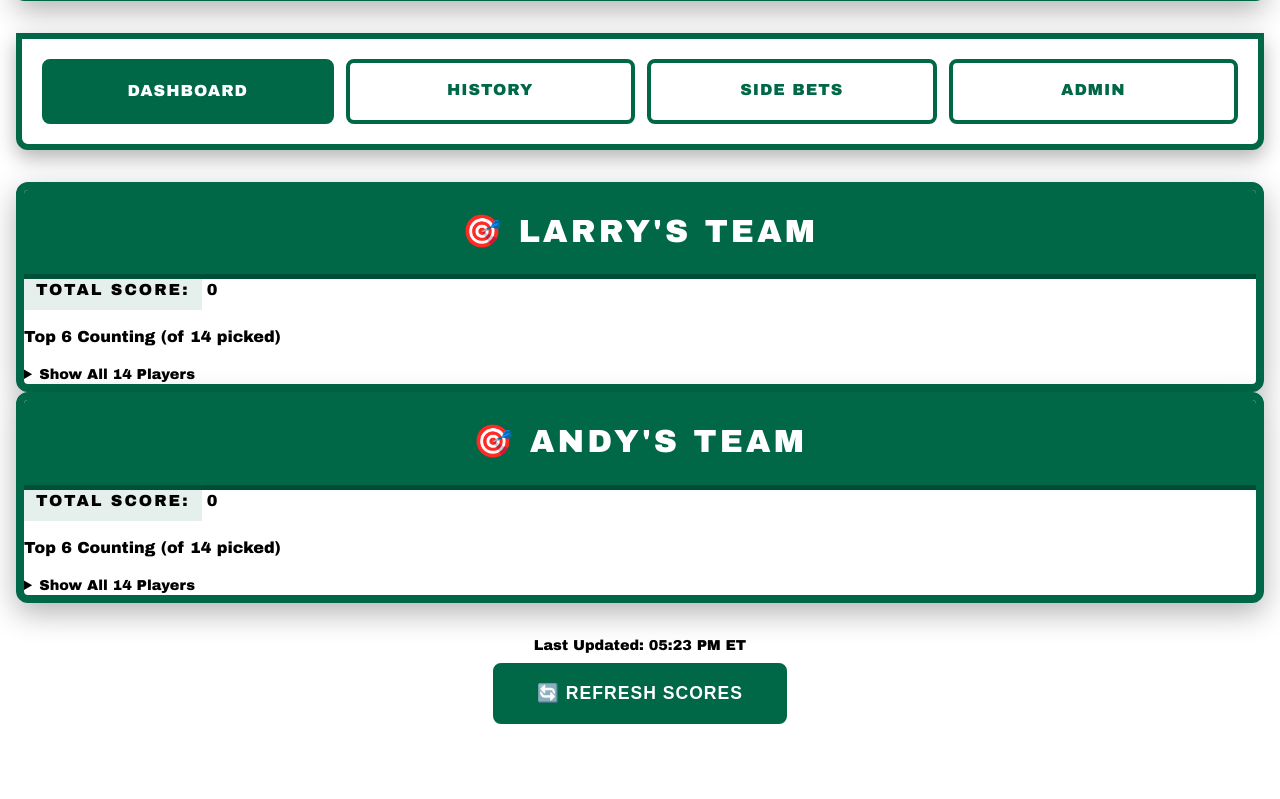
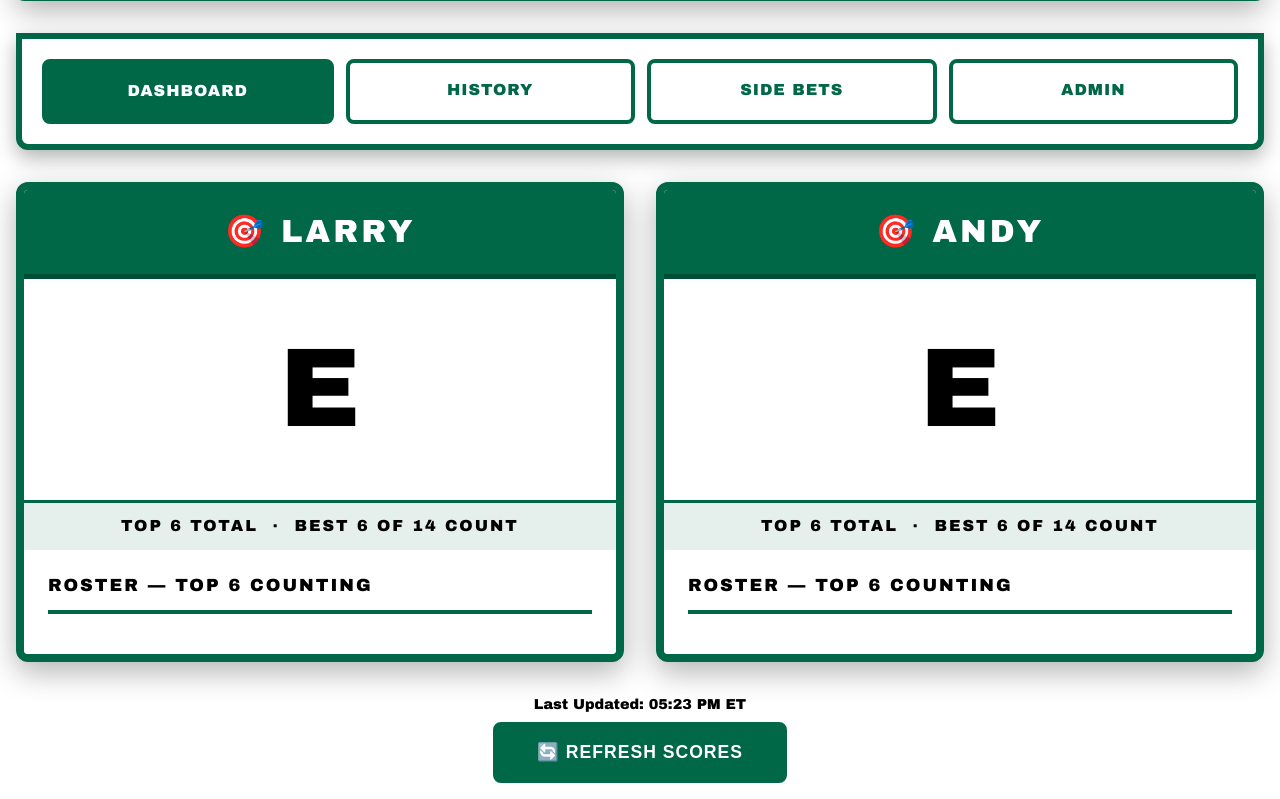
Before and after one commit to soverylarry/golf-betting-app, a Flask app: page / in a window 1280 px wide. Shown: the part 284-1083 px from the top of the page. Before the commit the page ends 1008 px from the top, so only its background shows below. Run offline with Flask 3, Linux system fonts and the light colour scheme.

Commit message:
Update index.html
hard coding update

```diff
--- a/templates/index.html
+++ b/templates/index.html
@@ -13,7 +13,6 @@
             <p class="tournament-name">{{ tournament_name }}</p>
             <p class="stakes">Stakes: {{ stakes }}</p>
         </header>
-
         <nav>
             <a href="{{ url_for('dashboard') }}" class="active">Dashboard</a>
             <a href="{{ url_for('history') }}">History</a>
@@ -21,109 +20,78 @@
             <a href="{{ url_for('admin') }}">Admin</a>
         </nav>
 
-        <!-- Scores Section -->
-        <div class="scores-container">
+        <!-- Scoreboard -->
+        <div class="scoreboard">
+
             <!-- Larry's Team -->
-            <div class="team-card larry-card">
-                <h2>🎯 Larry's Team</h2>
-                <div class="team-score">
-                    <span class="score-label">Total Score:</span>
-                    <span class="score-value {% if larry.total < andy.total %}winning{% elif larry.total > andy.total %}losing{% else %}tied{% endif %}">
-                        {{ larry.total }}
-                    </span>
+            <div class="team-card">
+                <h2>🎯 Larry</h2>
+                <div class="total-score {% if larry.total < andy.total %}winning{% elif larry.total > andy.total %}losing{% else %}tied{% endif %}">
+                    {% if larry.total == 0 %}E{% elif larry.total < 0 %}{{ larry.total }}{% else %}+{{ larry.total }}{% endif %}
                 </div>
+                <div class="score-label">TOP 6 TOTAL &nbsp;·&nbsp; BEST 6 OF 14 COUNT</div>
 
-                <h3 style="margin-top: 1.5rem; font-size: 1rem; color: var(--text-muted);">
-                    Top 6 Counting (of 14 picked)
-                </h3>
-                <div class="player-list">
-                    {% for player in larry.top_6 %}
-                    <div class="player-item">
+                <div class="players-list">
+                    <h3>Roster — Top 6 Counting</h3>
+                    {% for player in larry.all_players %}
+                    <div class="player-row {% if player.counting %}counting{% else %}bench{% endif %}">
                         <span class="player-name">{{ player.name }}</span>
-                        <span class="player-score {% if player.score|int < 0 %}under-par{% elif player.score|int > 0 %}over-par{% endif %}">
-                            {{ player.score }}
+                        <span class="player-score">
+                            {% if player.score == 0 %}E{% elif player.score < 0 %}{{ player.score }}{% else %}+{{ player.score }}{% endif %}
                         </span>
                         <span class="player-status">{{ player.thru }}</span>
                     </div>
                     {% endfor %}
+
+                    {% if larry.backup %}
+                    <div class="player-row backup-player">
+                        <span class="player-name">
+                            {{ larry.backup.name }}<span class="backup-badge">15TH ↩</span>
+                        </span>
+                        <span class="player-score">
+                            {% if larry.backup.score == 0 %}E{% elif larry.backup.score < 0 %}{{ larry.backup.score }}{% else %}+{{ larry.backup.score }}{% endif %}
+                        </span>
+                        <span class="player-status">{{ larry.backup.thru }}</span>
+                    </div>
+                    {% endif %}
                 </div>
-
-                <details style="margin-top: 1rem;">
-                    <summary style="cursor: pointer; color: var(--text-muted); font-size: 0.9rem;">
-                        Show All 14 Players
-                    </summary>
-                    <div class="player-list" style="margin-top: 0.5rem;">
-                        {% for player in larry.all_players %}
-                        <div class="player-item">
-                            <span class="player-name">{{ player.name }}</span>
-                            <span class="player-score {% if player.score|int < 0 %}under-par{% elif player.score|int > 0 %}over-par{% endif %}">
-                                {{ player.score }}
-                            </span>
-                            <span class="player-status">{{ player.thru }}</span>
-                        </div>
-                        {% endfor %}
-                    </div>
-                </details>
             </div>
 
             <!-- Andy's Team -->
-            <div class="team-card andy-card">
-                <h2>🎯 Andy's Team</h2>
-                <div class="team-score">
-                    <span class="score-label">Total Score:</span>
-                    <span class="score-value {% if andy.total < larry.total %}winning{% elif andy.total > larry.total %}losing{% else %}tied{% endif %}">
-                        {{ andy.total }}
-                    </span>
+            <div class="team-card">
+                <h2>🎯 Andy</h2>
+                <div class="total-score {% if andy.total < larry.total %}winning{% elif andy.total > larry.total %}losing{% else %}tied{% endif %}">
+                    {% if andy.total == 0 %}E{% elif andy.total < 0 %}{{ andy.total }}{% else %}+{{ andy.total }}{% endif %}
                 </div>
+                <div class="score-label">TOP 6 TOTAL &nbsp;·&nbsp; BEST 6 OF 14 COUNT</div>
 
-                <h3 style="margin-top: 1.5rem; font-size: 1rem; color: var(--text-muted);">
-                    Top 6 Counting (of 14 picked)
-                </h3>
-                <div class="player-list">
-                    {% for player in andy.top_6 %}
-                    <div class="player-item">
+                <div class="players-list">
+                    <h3>Roster — Top 6 Counting</h3>
+                    {% for player in andy.all_players %}
+                    <div class="player-row {% if player.counting %}counting{% else %}bench{% endif %}">
                         <span class="player-name">{{ player.name }}</span>
-                        <span class="player-score {% if player.score|int < 0 %}under-par{% elif player.score|int > 0 %}over-par{% endif %}">
-                            {{ player.score }}
+                        <span class="player-score">
+                            {% if player.score == 0 %}E{% elif player.score < 0 %}{{ player.score }}{% else %}+{{ player.score }}{% endif %}
                         </span>
                         <span class="player-status">{{ player.thru }}</span>
                     </div>
                     {% endfor %}
+
+                    {% if andy.backup %}
+                    <div class="player-row backup-player">
+                        <span class="player-name">
+                            {{ andy.backup.name }}<span class="backup-badge">15TH ↩</span>
+                        </span>
+                        <span class="player-score">
+                            {% if andy.backup.score == 0 %}E{% elif andy.backup.score < 0 %}{{ andy.backup.score }}{% else %}+{{ andy.backup.score }}{% endif %}
+                        </span>
+                        <span class="player-status">{{ andy.backup.thru }}</span>
+                    </div>
+                    {% endif %}
                 </div>
+            </div>
 
-                <details style="margin-top: 1rem;">
-                    <summary style="cursor: pointer; color: var(--text-muted); font-size: 0.9rem;">
-                        Show All 14 Players
-                    </summary>
-                    <div class="player-list" style="margin-top: 0.5rem;">
-                        {% for player in andy.all_players %}
-                        <div class="player-item">
-                            <span class="player-name">{{ player.name }}</span>
-                            <span class="player-score {% if player.score|int < 0 %}under-par{% elif player.score|int > 0 %}over-par{% endif %}">
-                                {{ player.score }}
-                            </span>
-                            <span class="player-status">{{ player.thru }}</span>
-                        </div>
-                        {% endfor %}
-                    </div>
-                </details>
-            </div>
-        </div>
-
-        <!-- Side Bets Section -->
-        {% if side_bets.props and side_bets.active %}
-        <div class="admin-section">
-            <h2>🎲 Active Side Bets</h2>
-            <div class="side-bets-list">
-                {% for bet in side_bets.props %}
-                <div class="side-bet-item">
-                    <strong>{{ bet.description }}</strong>
-                    <span class="bet-stake">{{ bet.stake }}</span>
-                </div>
-                {% endfor %}
-            </div>
-        </div>
-        {% endif %}
+        </div><!-- end .scoreboard -->
 
         <!-- Last Updated -->
         <div style="text-align: center; margin-top: 2rem; color: var(--text-muted); font-size: 0.9rem;">
@@ -136,34 +104,22 @@
     </div>
 
     <script>
-        // Auto-refresh every 60 seconds
         let refreshInterval;
-
         function startAutoRefresh() {
             refreshInterval = setInterval(() => {
                 fetch('/api/refresh')
                     .then(response => response.json())
                     .then(data => {
-                        // Update last updated time
                         document.getElementById('lastUpdated').textContent = data.last_updated;
-
-                        // You could update scores dynamically here
-                        // For now, we'll just reload the page to get fresh data
                         window.location.reload();
                     })
                     .catch(error => console.error('Auto-refresh error:', error));
-            }, 60000); // 60 seconds
+            }, 60000);
         }
-
-        // Manual refresh button
         document.getElementById('refreshBtn').addEventListener('click', () => {
             window.location.reload();
         });
-
-        // Start auto-refresh on page load
         startAutoRefresh();
-
-        // Stop auto-refresh when page is hidden
         document.addEventListener('visibilitychange', () => {
             if (document.hidden) {
                 clearInterval(refreshInterval);
```
